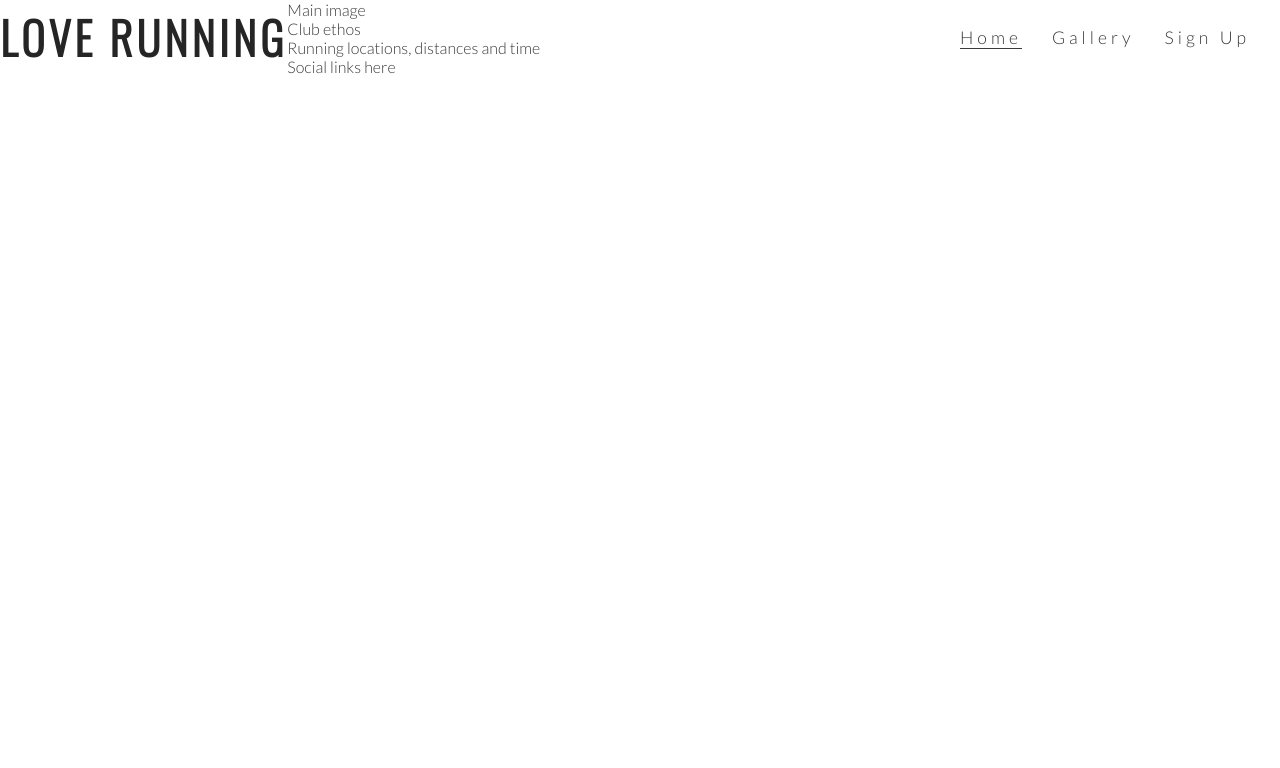
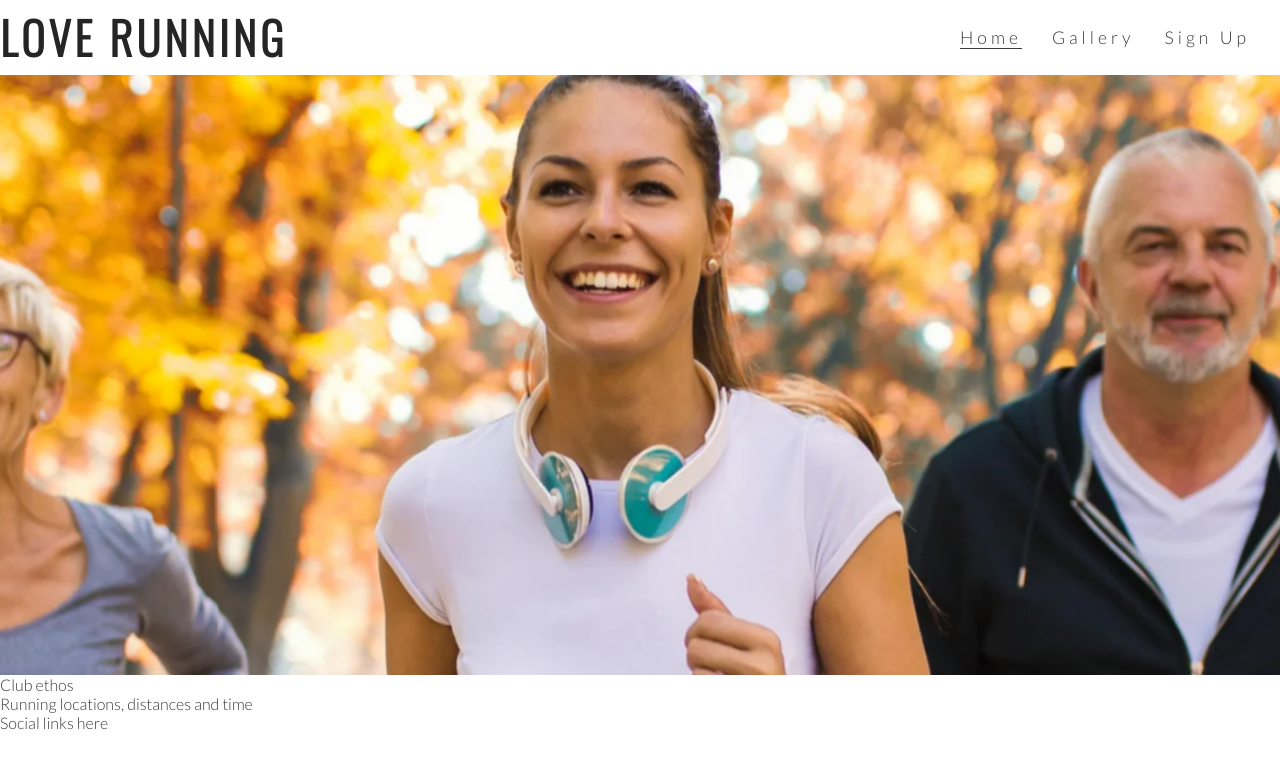
Before and after one commit to jve89/love-running, a plain HTML site: page index.html in a window 1280 px wide. Drawn offline with nearby package versions, Linux system fonts and the light colour scheme.

Commit message:
add hero image and animation for zoom

```diff
--- a/assets/css/style.css
+++ b/assets/css/style.css
@@ -56,3 +56,35 @@ h1, h2 {
 .active {
     border-bottom: 1px solid #3a3a3a;
 }
+
+/* hero image */
+
+#hero-outer {
+    height: 600px;
+    width: 100%;
+    overflow: hidden;
+}
+
+#hero-image {
+    height: 600px;
+    width: 100%;
+    background: url('../img/hero-image.webp') no-repeat center center;
+
+    /* animates zoom effect on loading page*/
+
+    animation-name: hero-zoom;
+    animation-duration: 5s;
+    animation-fill-mode: forwards;
+}
+
+/* creates the level of zoom for hero image*/
+
+@keyframes hero-zoom {
+    from{
+        transform: scale(1);
+    }
+
+    to{
+        transform: scale(1.1);
+    }
+}
--- a/index.html
+++ b/index.html
@@ -25,8 +25,8 @@
             </ul>
         </nav>
     </header>
-    <section>
-        Main image
+    <section id="hero-outer">
+        <div id="hero-image"></div>
     </section>
     <section>
         Club ethos
```
Also changed, not shown: assets/img/hero-image.webp (added).
